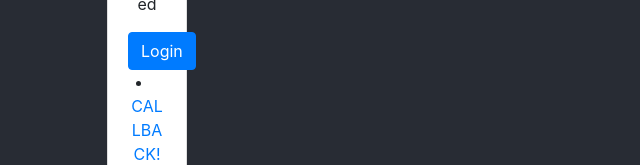
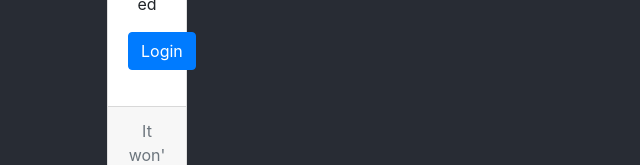
Before and after one commit to halopeter/EVI, a React (Create React App) app: page /login in a window 1280 px wide. Shown: the part 787-952 px from the top of the page, without its empty margins (493-1133 px from the left). Built offline with nearby package versions, Linux system fonts and the light colour scheme.

Commit message:
Routing implemented for /Callback

```diff
--- a/src/App.js
+++ b/src/App.js
@@ -1,25 +1,19 @@
 import React, { Component } from 'react';
-import logo from './logo.svg';
-import './App.css';
+import { Route, Redirect, Switch } from 'react-router-dom';
+
+import Login from './components/Login';
+import Callback from './components/Callback';
+
 
 class App extends Component {
   render() {
     return (
-      <div className="App">
-        <header className="App-header">
-          <img src={logo} className="App-logo" alt="logo" />
-          <p>
-            Edit <code>src/App.js</code> and save to reload.
-          </p>
-          <a
-            className="App-link"
-            href="https://reactjs.org"
-            target="_blank"
-            rel="noopener noreferrer"
-          >
-            Learn React
-          </a>
-        </header>
+      <div>
+        <Switch>
+          <Route path='/login' exact component={Login} />
+          <Route path='/Callback' exact component={Callback} />
+          <Redirect to='/login' />
+        </Switch>
       </div>
     );
   }
--- a/src/components/Login.js
+++ b/src/components/Login.js
@@ -5,7 +5,6 @@ import Form from 'react-bootstrap/Form';
 import { BrowserRouter as Router, Route, Link } from "react-router-dom";
 
 import '../css/Login.css';
-import Callback from '../components/Callback';
 
 class Login extends Component {
 
@@ -23,16 +22,11 @@ class Login extends Component {
                                 <Card.Text>So you have to click this button to get started</Card.Text>
                                 <Form.Group>
                                     <a class="btn btn-primary" href="https://login.eveonline.com/oauth/authorize/?response_type=token&redirect_uri=https://dgwxfhbva6lnp.cloudfront.net/callback/&client_id=e5e77f49c50041a68164dce7d9eb07ac&scope=esi-characters.read_standings.v1&state=uniquestate123" role="button">Login</a>
-                                    <li>
-                                        <Link to="/callback">CALLBACK!</Link>
-                                    </li>
                                 </Form.Group>
                             </Card.Body>
                             <Card.Footer className="text-muted">It won't take long, I promise</Card.Footer>
                         </Card>
                     </Form.Group>
-
-                    <Route path="/callback" component={Callback} />
                 </div>
             </Router>
         );
--- a/src/index.js
+++ b/src/index.js
@@ -1,16 +1,15 @@
 import React from 'react';
 import ReactDOM from 'react-dom';
-import { CookiesProvider } from 'react-cookie';
+import { BrowserRouter } from 'react-router-dom';
 import * as serviceWorker from './serviceWorker';
 
+import App from './App';
 import './index.css';
-import Login from './components/Login';
-//import Character from './components/Character';
 
 ReactDOM.render(
-    <CookiesProvider>
-        <Login />
-    </CookiesProvider>,
+    <BrowserRouter>
+        <App/>
+    </BrowserRouter>,
  document.getElementById('root'));
 
 // If you want your app to work offline and load faster, you can change
```
